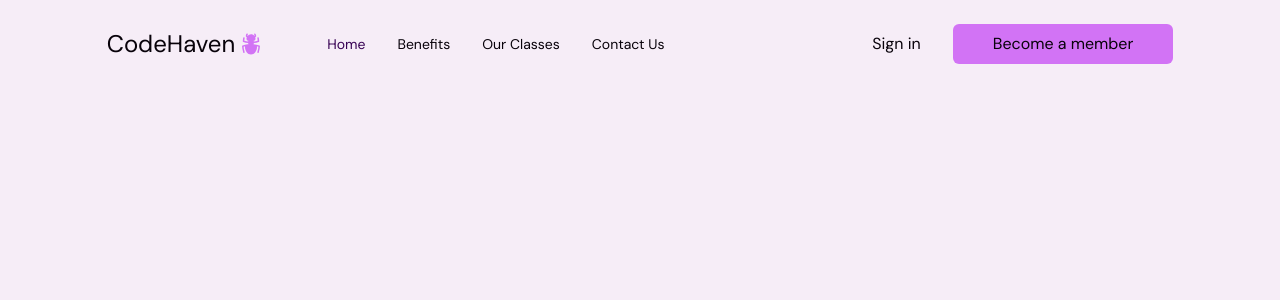
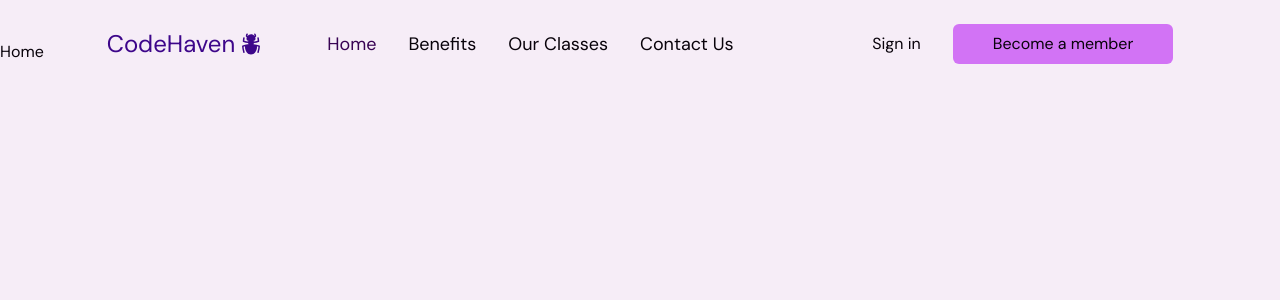
Before and after one commit to JohnKamaujk/CodeHaven, a React (Vite) app: page / in a window 1280 px wide. Shown: the top 300 px of the page. Built offline with nearby package versions, Linux system fonts and the light colour scheme.

Commit message:
:sparkles:feat:Hero section component added

```diff
--- a/src/App.tsx
+++ b/src/App.tsx
@@ -1,4 +1,5 @@
 import Navbar from "@/components/navbar";
+import Home from "@/components/home";
 import { useEffect, useState } from "react";
 import { SelectedPage } from "@/shared/types";
 
@@ -27,6 +28,7 @@ function App() {
         selectedPage={selectedPage}
         setSelectedPage={setSelectedPage}
       />
+      <Home setSelectedPage={setSelectedPage} />
     </div>
   );
 }
--- /dev/null
+++ b/src/components/home/index.tsx
@@ -0,0 +1,26 @@
+import useMediaQuery from "@/hooks/useMediaQuery";
+import ActionButton from "@/shared/ActionButton";
+import { SelectedPage } from "@/shared/types";
+import HomePageText from "@/assets/HomePageText.png";
+import HomePageGraphic from "@/assets/HomePageGraphic.png";
+import SponsorRedBull from "@/assets/SponsorRedBull.png";
+import SponsorForbes from "@/assets/SponsorForbes.png";
+import SponsorFortune from "@/assets/SponsorFortune.png";
+import AnchorLink from "react-anchor-link-smooth-scroll";
+import { motion } from "framer-motion";
+
+type Props = {
+  setSelectedPage: (value: SelectedPage) => void;
+};
+
+const Home = ({ setSelectedPage }: Props) => {
+  const isAboveMediumScreens = useMediaQuery("(min-width:1060px)");
+
+  return (
+    <section id="home" className="gap-16 bg-gray-20 py-10 md:h-full md:pb-0">
+      Home
+    </section>
+  );
+};
+
+export default Home;
--- a/src/components/navbar/Link.tsx
+++ b/src/components/navbar/Link.tsx
@@ -12,7 +12,7 @@ const Link = ({ page, selectedPage, setSelectedPage }: Props) => {
   return (
     <AnchorLink
       className={`${selectedPage === lowerCasePage ? "text-primary-500" : ""}
-        transition duration-500 hover:text-primary-300
+        transition duration-500 text-lg hover:text-secondary-400
       `}
       href={`#${lowerCasePage}`}
       onClick={() => setSelectedPage(lowerCasePage)}
--- a/src/components/navbar/index.tsx
+++ b/src/components/navbar/index.tsx
@@ -1,8 +1,5 @@
 import { useState } from "react";
 import { Bars3Icon, XMarkIcon, BugAntIcon } from "@heroicons/react/24/solid";
-import Logo from "@/assets/Logo.png";
-import lio from "@/assets/lio.jpg";
-
 import Link from "@/components/navbar/Link";
 import { SelectedPage } from "@/shared/types";
 import useMediaQuery from "@/hooks/useMediaQuery";
@@ -28,8 +25,8 @@ const Navbar = ({ isTopOfPage, selectedPage, setSelectedPage }: Props) => {
           <div className={`${flexBetween} w-full gap-16`}>
             {/* {left side} */}
             <div className={`${flexBetween} gap-1`}>
-              <p className="text-2xl ">CodeHaven</p>
-              <BugAntIcon className="h-6 w-6 text-secondary-500" />
+              <p className="text-2xl text-secondary-400">CodeHaven</p>
+              <BugAntIcon className="h-6 w-6 text-secondary-400" />
             </div>
 
             {/* {right side} */}
--- a/tailwind.config.cjs
+++ b/tailwind.config.cjs
@@ -11,7 +11,7 @@ module.exports = {
         "primary-100": "#FFE1E0",
         "primary-300": "#FFA6A3",
         "primary-500": "#380354",
-        "secondary-400": "#FFCD5B",
+        "secondary-400": "#3d068a",
         "secondary-500": "#D273F5",
       },
       backgroundImage: (theme) => ({
```
